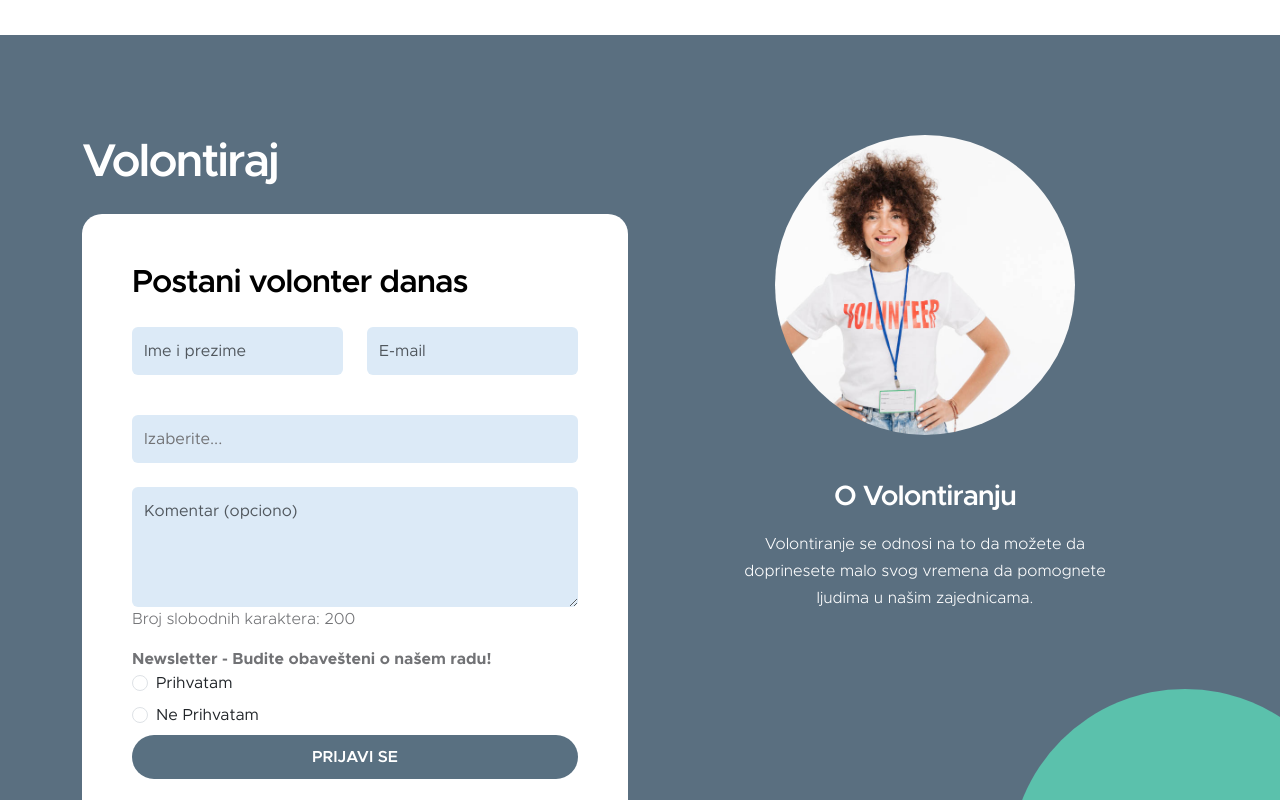
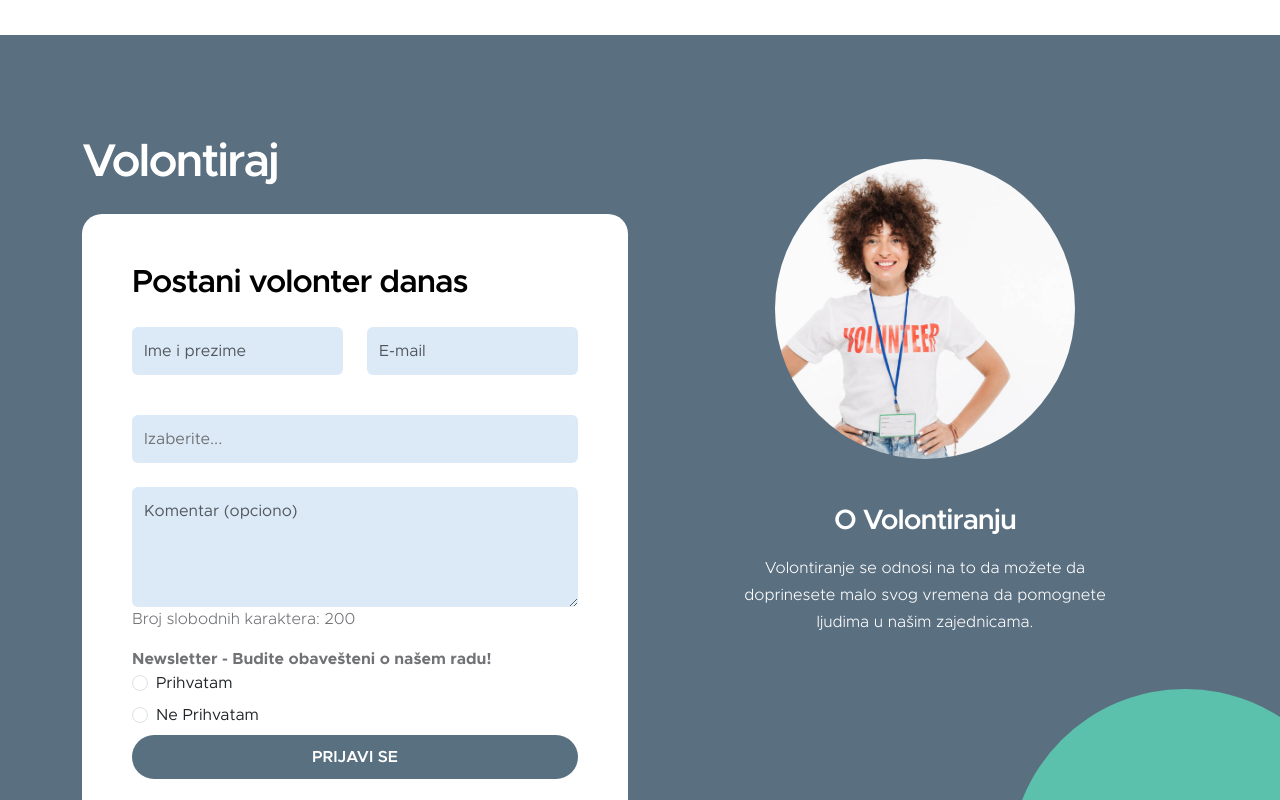
Before and after one commit to BogdanV44/dobrosrce, a plain HTML site: page index.html in a window 1280 px wide. Shown: the part 4640-5440 px from the top of the page. Drawn offline with nearby package versions, Linux system fonts and the light colour scheme; a script that the page names is missing.

Commit message:
Update index.html

```diff
--- a/index.html
+++ b/index.html
@@ -206,7 +206,7 @@ https://templatemo.com/tm-581-kind-heart-charity
                                 <div id="ispisProvere"></div>
                             </div>
                         </div>
-                        <div class="col-lg-6 col-12">
+                        <div class="col-lg-6 col-12 mt-4">
                             <img src="images/smiling-casual-woman-dressed-volunteer-t-shirt-with-badge.jpg" class="volunteer-image img-fluid" alt="">
 
                             <div class="custom-block-body text-center">
```
